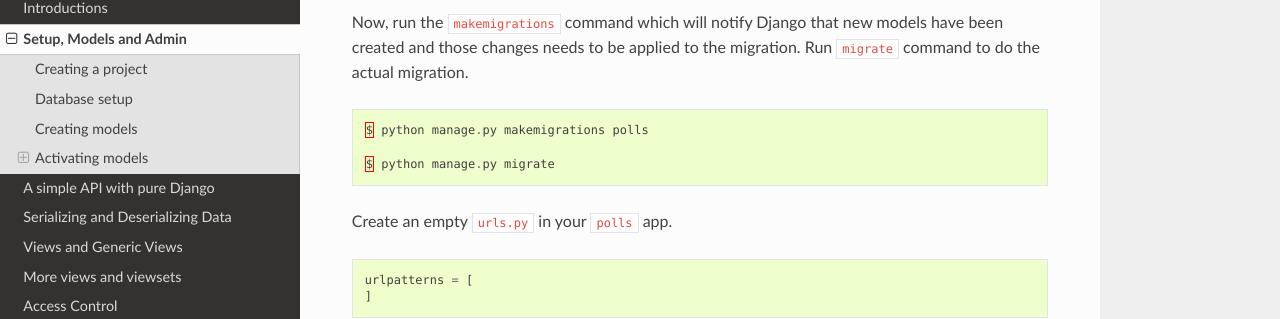
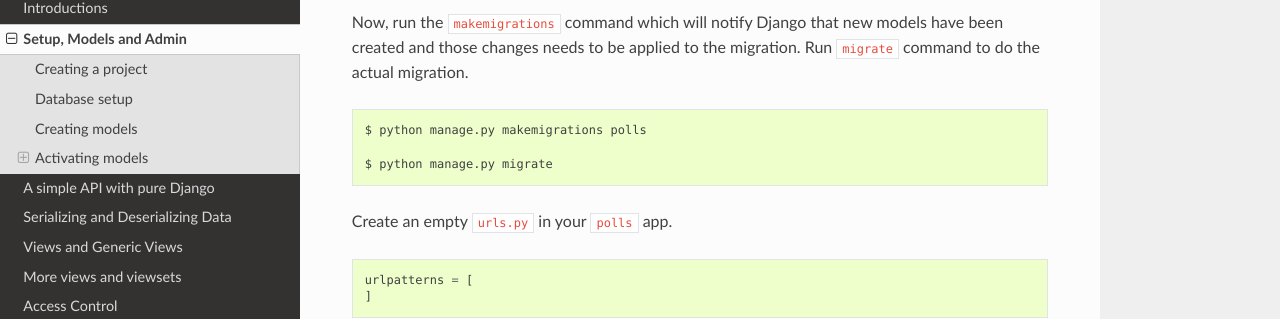
Before and after one commit to agiliq/building-api-django, a Sphinx documentation site: the page built from docs/setup-models-admin.rst, in a window 1280 px wide and 900 px high, scrolled down 2486 px. Shown: the part 137-456 px from the top of the window. Built offline with Sphinx 7.4.7 and the Read the Docs theme 2.0.0, drawn with Linux system fonts in a browser that asks for light colours; pages that are not in the unit, such as notebooks, are missing from menus.

```diff
--- a/docs/index.rst
+++ b/docs/index.rst
@@ -32,7 +32,6 @@ Appendix
 
    postman
    swagger
-   Documenting-API-with-RAML
 
 
 * :ref:`genindex`
--- a/docs/setup-models-admin.rst
+++ b/docs/setup-models-admin.rst
@@ -121,7 +121,7 @@ With the simple lines of code in the 'models.py' Django can create a database sc
 
 Now, run the :code:`makemigrations` command which will notify Django that new models have been created and those changes needs to be applied to the migration. Run :code:`migrate` command to do the actual migration.
 
-.. code-block:: python
+.. code-block:: bash
 
     $ python manage.py makemigrations polls
 
```
Also changed, not shown: 2 other files.
